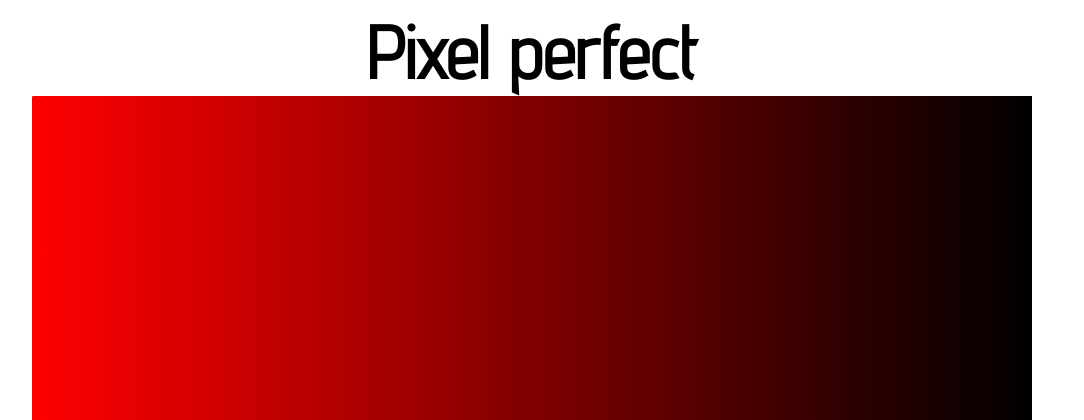
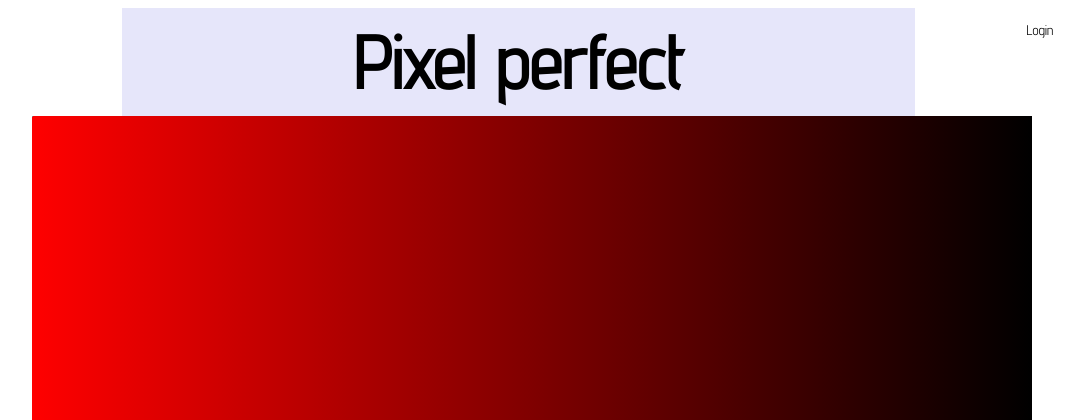
Before and after one commit to harry4041/pixel-picker, a Flask app: page / in a window 1280 px wide. Shown: the top 420 px of the page, without its empty margins (108-1192 px from the left). Run offline with Flask 2, Linux system fonts and the light colour scheme; data comes from the database, SQL or seed files in the repository.

Commit message:
Some styling

```diff
--- a/project/static/styles/style.css
+++ b/project/static/styles/style.css
@@ -17,18 +17,19 @@ body{
     vertical-align: baseline;
 }
 
+.title-container{
+    display: flex; /* or inline-flex */
+    text-align: center;
+}
+
+
 h1{
   font-size:74px;
   text-align: center;
-  width: 50%;
   margin: 0 auto;
+  padding: 10px;
 }
 
-p {
-    text-align: center;
-    line-height: 30px;
-    color: white;
-}
 
 #popup-element {
  position: relative;
--- a/project/templates/index.html
+++ b/project/templates/index.html
@@ -8,18 +8,27 @@
     <title>Document</title>
     <link rel="stylesheet" type="text/css" href="{{ url_for('static',filename='styles/style.css') }}">
     <link href='https://fonts.googleapis.com/css?family=Advent Pro' rel='stylesheet'>
-
 </head>
 
 <body>
-    <h1 id="title">Pixel perfect</h1>
-    {% if current_user.is_authenticated %}
-    <h6>{{current_user.name}} is logged in</h6>
-    {% endif %}
+    <div class="title-container">
+        <div style="background-color:white; flex-grow: 1;">
+            {% if current_user.is_authenticated %}
+            <h6>{{current_user.name}} is logged in</h6>
+            {% endif %}
+        </div>
+        <div style="background-color:lavender; flex-grow: 2;">
+            <h1 id="title">Pixel perfect</h1>
+        </div>
+        <div style="background-color:white; flex-grow: 1;">
+            <p>Login</p>
+        </div>
+    </div>
+
+
     <div id="main">
         <canvas id="myCanvas" width="1001px" height="1001px"></canvas>
     </div>
-
 
 <script type="text/javascript" src="{{ url_for('static',filename='index.js') }}"> </script>
 <script type="text/javascript">
```
